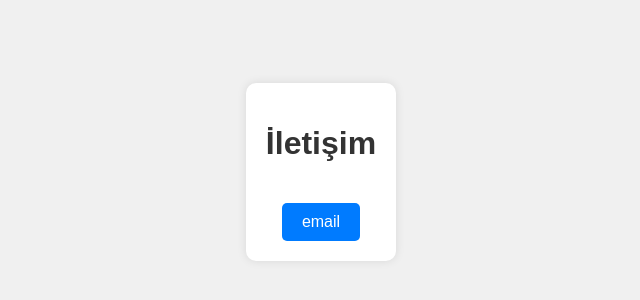
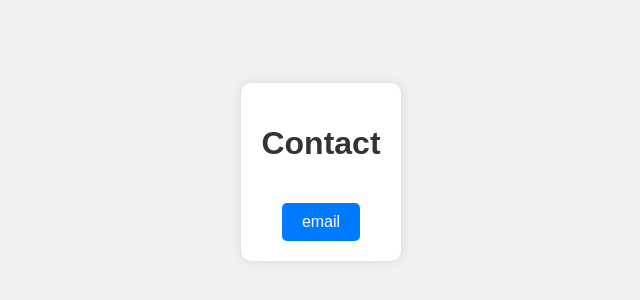
Before and after one commit to g3han/weblink, a plain HTML site: page index.html in a window 1280 px wide. Shown: the part 228-528 px from the top of the page, 319-959 px from the left. Drawn offline with Linux system fonts and the light colour scheme.

Commit message:
Update index.html
h1 changed

```diff
--- a/index.html
+++ b/index.html
@@ -39,7 +39,7 @@
 </head>
 <body>
     <div class="container">
-        <h1>İletişim</h1>
+        <h1>Contact</h1>
         <a href="mailto:text@gnode.co">email</a>
     </div>
 </body>
```
